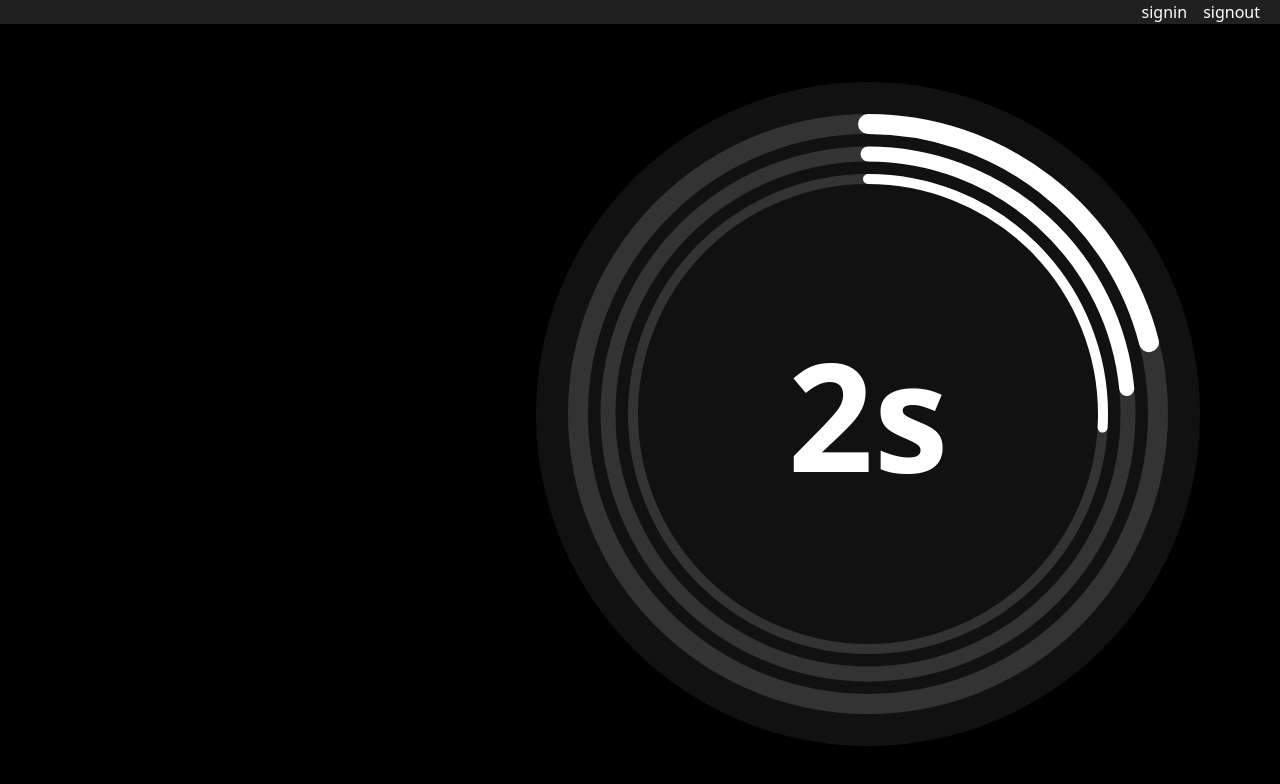
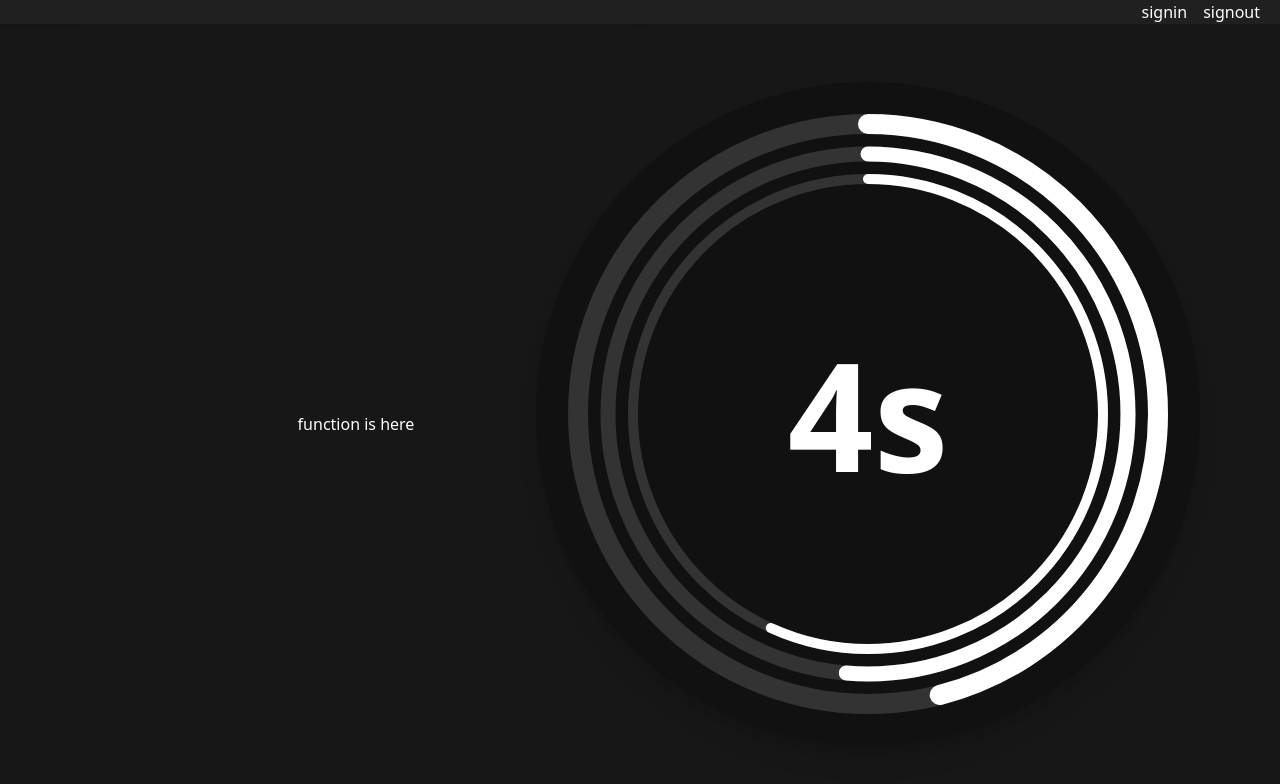
Before and after one commit to LERBritto/rotinafeita, a Next.js app in the folder src/: page / in a window 1280 px wide. Shown: the top 784 px of the page. Built offline with nearby package versions, Linux system fonts and the light colour scheme.

Commit message:
start-routine-function-layout

```diff
--- a/src/app/page.tsx
+++ b/src/app/page.tsx
@@ -1,6 +1,7 @@
 import Image from "next/image";
 import Link from "next/link";
 import Clock from "../components/Clock";
+import Routine from "../components/Routine";
 
 export default function Home() {
   return (
@@ -11,7 +12,10 @@ export default function Home() {
           <Link href="/auth/signout" className="hover:text-gray-400">signout</Link>
         </div>
       </nav>
-      <Clock />
+      <div className="grid grid-cols-2 gap-4">
+        <Routine />
+        <Clock />
+      </div>
     </div>
   );
 }
--- a/src/components/Clock.tsx
+++ b/src/components/Clock.tsx
@@ -36,7 +36,7 @@ export default function Timer({ duration = 10 }: { duration?: number }) {
   const strokeDashoffsetHour = circumferenceHour * (1 - progress);
 
   return (
-    <div className="flex justify-end items-center min-h-screen bg-black text-white">
+    <div className="flex justify-end items-center min-h-screen bg-[#171717] text-white">
       <div className="relative flex flex-col items-center p-8 mr-20 mb-5 rounded-[50%] bg-[#111] shadow-xl">
         <div className="relative flex items-center justify-center">
           <svg className="w-150 h-150 -rotate-90">
--- /dev/null
+++ b/src/components/Routine.tsx
@@ -0,0 +1,11 @@
+"use client"
+
+export default function Routine() {
+
+
+    return (
+        <div className="flex justify-center items-center ml-20 min-h-screen bg-[#171717] text-white">
+            function is here
+        </div>
+    );
+}
```
